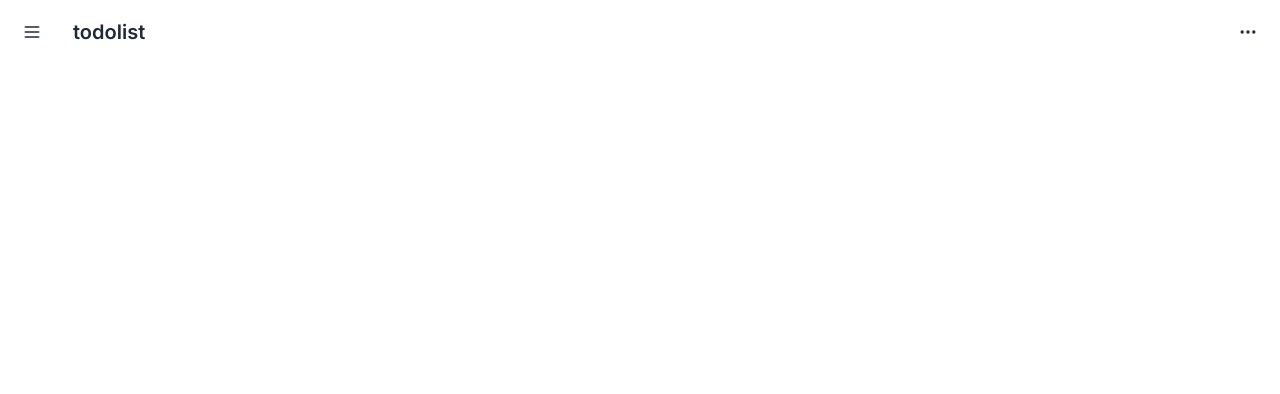
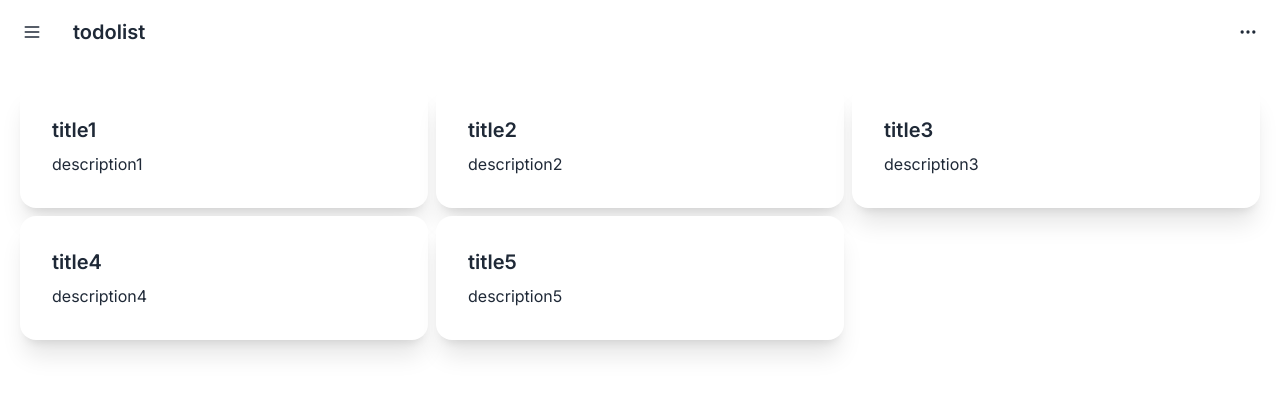
Before and after one commit to Forellko/todolist, a Next.js app: page / in a window 1280 px wide. Shown: the top 394 px of the page. Built offline with nearby package versions, Linux system fonts and the light colour scheme.

Commit message:
Add todo items

```diff
--- a/src/app/(components)/TodoItem/index.tsx
+++ b/src/app/(components)/TodoItem/index.tsx
@@ -1,14 +1,19 @@
 import React from 'react';
 
-function TodoItem() {
+interface TodoItemProps {
+  item: {
+    id: string;
+    title: string;
+    description: string;
+  };
+}
+
+function TodoItem({ item }: TodoItemProps) {
   return (
-    <div className="card w-96 bg-base-100 shadow-xl">
+    <div className="card bg-base-100 shadow-xl w-full">
       <div className="card-body">
-        <h2 className="card-title">Shoes!</h2>
-        <p>If a dog chews shoes whose shoes does he choose?</p>
-        <div className="card-actions justify-end">
-          <button className="btn btn-primary">Buy Now</button>
-        </div>
+        <h2 className="card-title">{item.title}</h2>
+        <p>{item.description}</p>
       </div>
     </div>
   );
--- a/src/app/page.tsx
+++ b/src/app/page.tsx
@@ -1,23 +1,34 @@
 import Navbar from './(components)/Navbar';
+import TodoItem from './(components)/TodoItem';
 
 interface MockDataItem {
+  id: string;
   title: string;
   description: string;
 }
 
 export default function Home() {
   const mockData: MockDataItem[] = [
-    { title: 'title1', description: 'description1' },
-    { title: 'title2', description: 'description2' },
-    { title: 'title3', description: 'description3' },
-    { title: 'title4', description: 'description4' },
-    { title: 'title5', description: 'description5' },
+    { id: '1', title: 'title1', description: 'description1' },
+    { id: '2', title: 'title2', description: 'description2' },
+    { id: '3', title: 'title3', description: 'description3' },
+    { id: '4', title: 'title4', description: 'description4' },
+    { id: '5', title: 'title5', description: 'description5' },
   ];
 
   return (
     <div className="flex flex-col">
       <Navbar />
-
+      <div className="grid justify-center gap-2 items-center xl:grid-cols-3 lg:grid-cols-2 sm:grid-cols-1 p-5">
+        {mockData.map((item) => (
+          <div
+            key={item.id}
+            className="flex flex-col justify-center items-center"
+          >
+            <TodoItem item={item} />
+          </div>
+        ))}
+      </div>
     </div>
   );
 }
```
